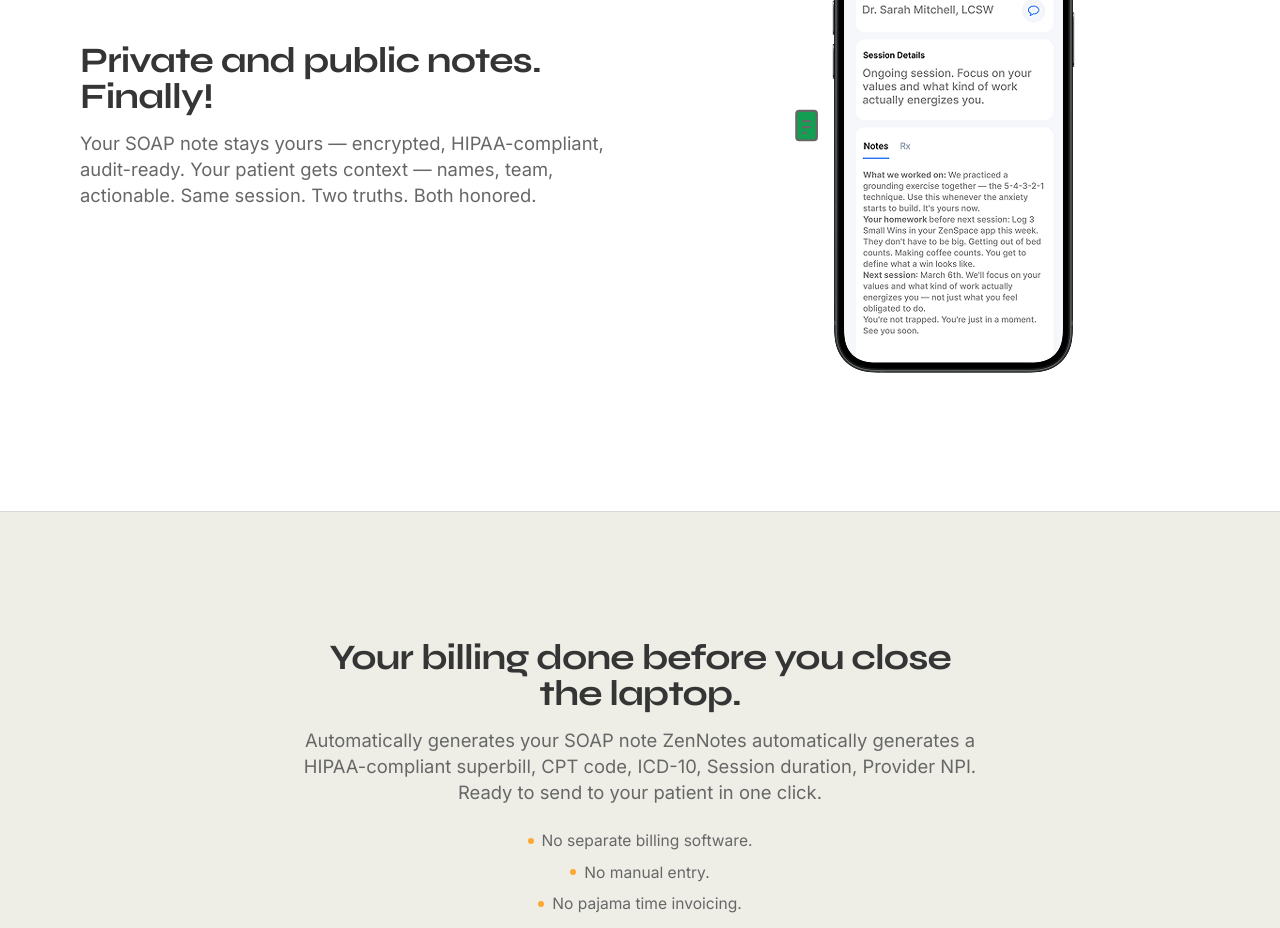
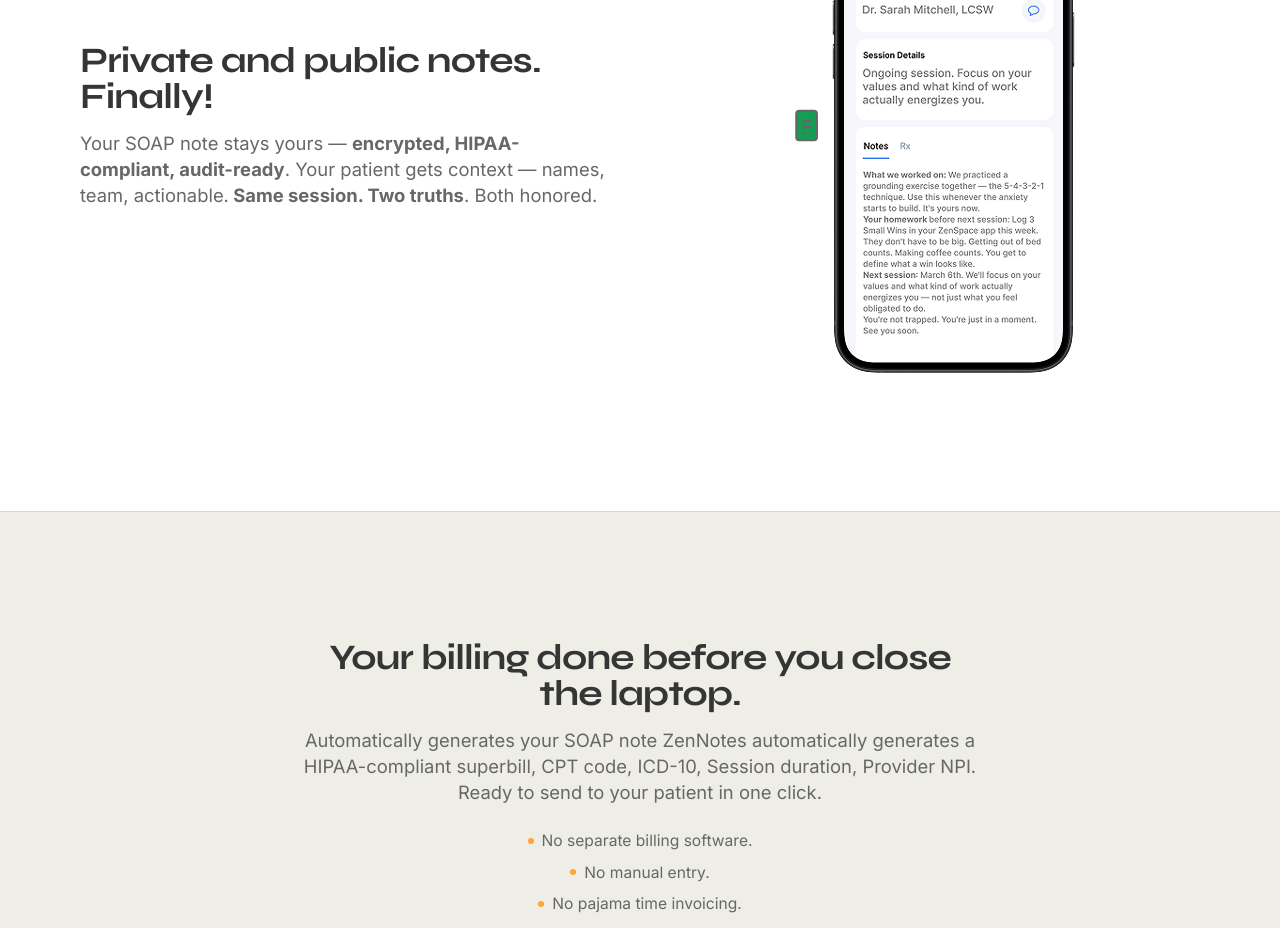
Before and after one commit to ZenSpaceApp/zenspace-website, a Next.js app: page /zennotes in a window 1280 px wide. Shown: the part 3660-4588 px from the top of the page. Built offline with nearby package versions, Linux system fonts and the light colour scheme.

Commit message:
Styling changes to public/private section

```diff
--- a/app/zennotes/page.tsx
+++ b/app/zennotes/page.tsx
@@ -336,9 +336,9 @@ export default function ZenNotesPage() {
         <div className={styles.publicText}>
           <h2>Private and public notes. Finally!</h2>
           <p className={styles.publicSub}>
-            Your SOAP note stays yours — encrypted, HIPAA-compliant, audit-ready.
+            Your SOAP note stays yours — <b>  encrypted, HIPAA-compliant, audit-ready</b>.
             Your patient gets context — names, team, actionable.
-            Same session. Two truths. Both honored.
+            <b> Same session. Two truths</b>. Both honored.
           </p>
         </div>
 
```
